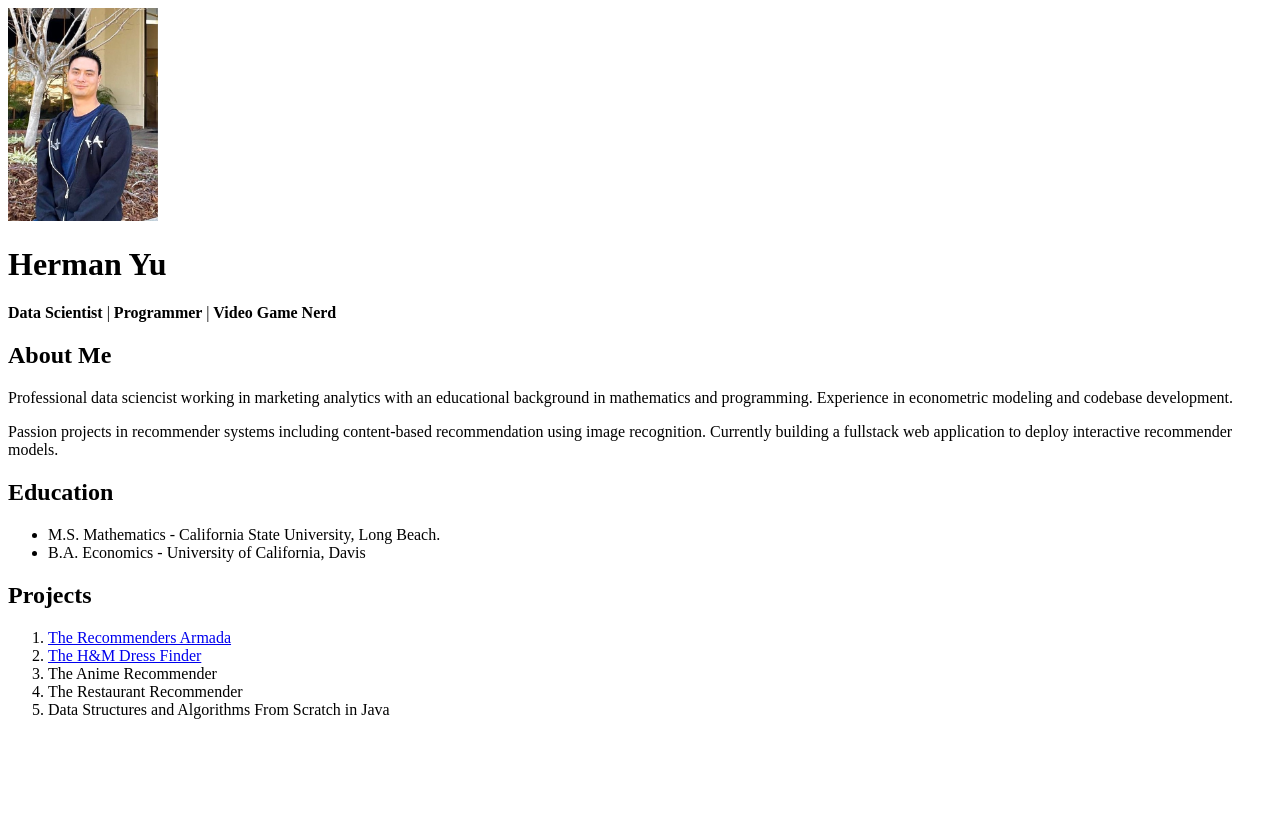
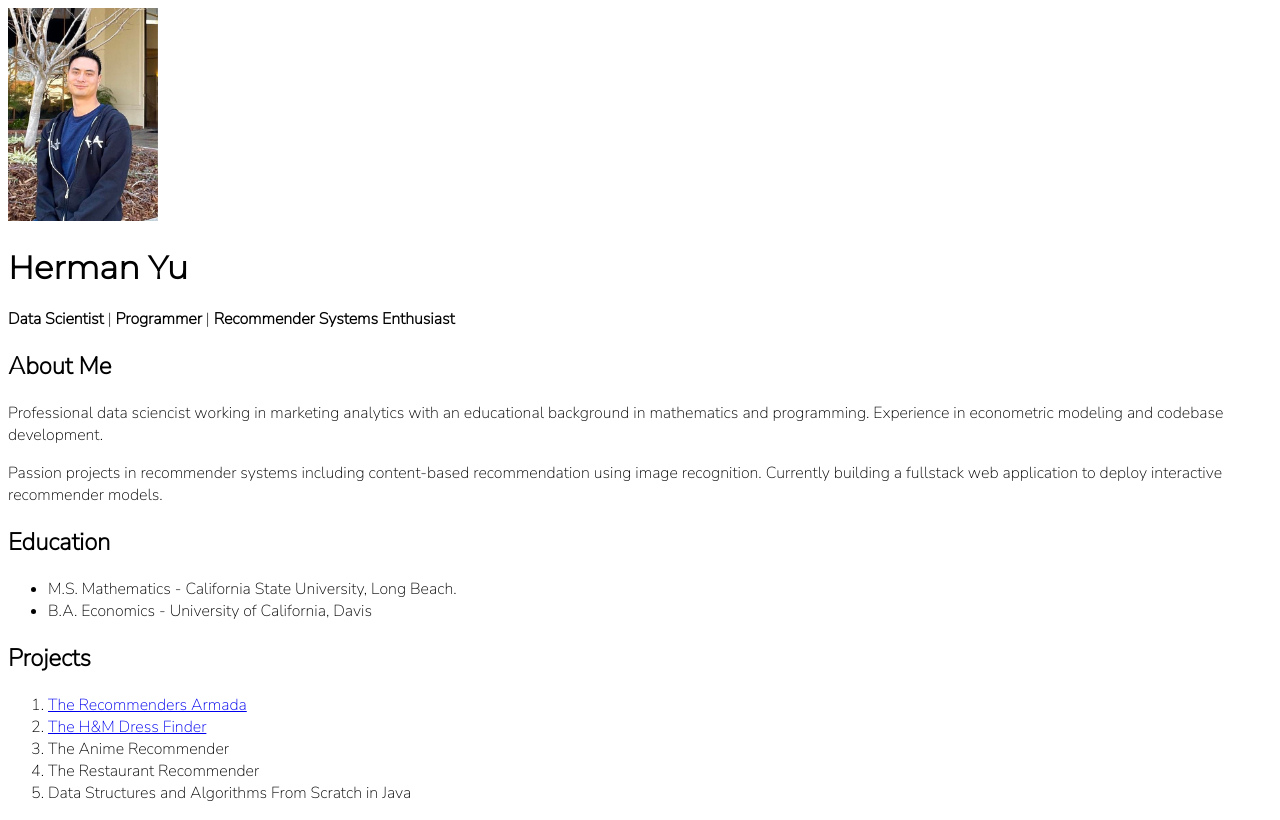
Before and after one commit to hermanyu/hermanyu.github.io, a plain HTML site: page index.html in a window 1280 px wide. Drawn offline with Linux system fonts and the light colour scheme.

Commit message:
create basic stylesheet with google font imports; add divs to index.html

```diff
--- a/index.html
+++ b/index.html
@@ -3,18 +3,32 @@
     <head>
         <meta charset="utf-8">
         <title>Herman Yu Personal Home Page</title>
+        <link rel="stylesheet" href="stylesheet.css">
     </head>
     <body>
-        <img src="assets/profile_pic/pfp1.jpg"
-        width="150">
+        <div class="intro">
+            <div class="profile-picture">
+                <img src="assets/profile_pic/pfp1.jpg" width="150">
+            </div>
+
+            <div class="title-name">
                 <h1>Herman Yu</h1>
+            </div>
+
+
+
+            <div class="title-labels">
                 <p>
                     <strong> Data Scientist </strong> |
                     <strong> Programmer </strong> |
-            <strong> Video Game Nerd </strong>
+                    <strong> Recommender Systems Enthusiast </strong>
                 </p>
+            </div>
+        </div>
 
-        <h2>About Me</h2>
+        <div class="bio">
+            <div class="about-me">
+                <h2 class="section-header">About Me</h2>
                 <p>
                     Professional data sciencist working in marketing analytics
                     with an educational background in mathematics and programming.
@@ -27,14 +41,18 @@
                     Currently building a fullstack web application
                     to deploy interactive recommender models.
                 </p>
+            </div>
 
-        <h2>Education</h2>
+            <div class="education">
+                <h2 class="section-header">Education</h2>
                 <ul>
                     <li> M.S. Mathematics - California State University, Long Beach. </li>
                     <li> B.A. Economics - University of California, Davis </li>
                 </ul>
+            </div>
 
-        <h2>Projects</h2>
+            <div class="projects">
+                <h2 class="section-header">Projects</h2>
                 <ol>
                     <li>
                         <a href="https://github.com/hermanyu/Recommenders" target="_blank">
@@ -50,5 +68,7 @@
                     <li> The Restaurant Recommender </li>
                     <li> Data Structures and Algorithms From Scratch in Java </li>
                 </ol>
+            </div>
+        </div>
     </body>
 </html>
--- /dev/null
+++ b/stylesheet.css
@@ -0,0 +1,10 @@
+@import url('https://fonts.googleapis.com/css2?family=Montserrat:wght@300&display=swap');
+@import url('https://fonts.googleapis.com/css2?family=Nunito+Sans:wght@200&display=swap');
+
+* {
+    font-family: "Nunito Sans", sans-serif;
+}
+
+h1 {
+    font-family: Montserrat;
+}
```
Lines whose indentation alone changed are shown as unchanged.
